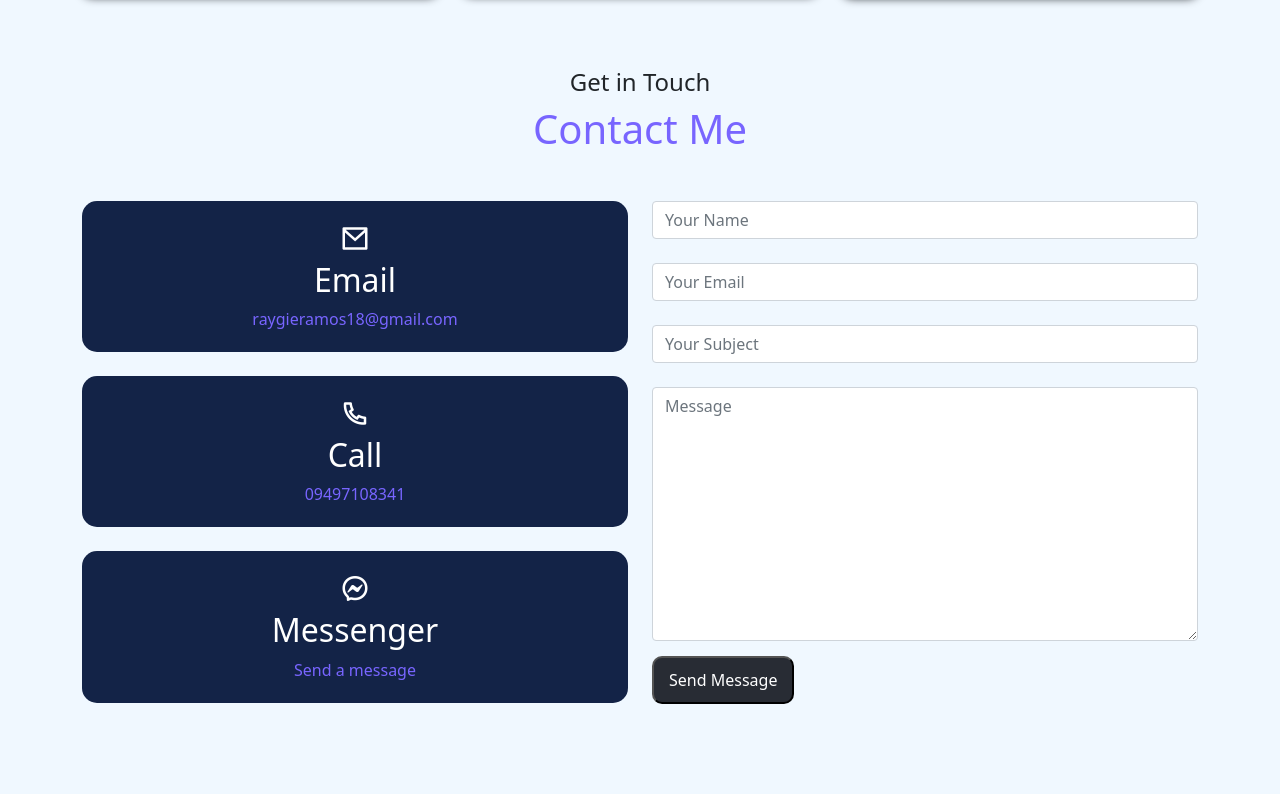
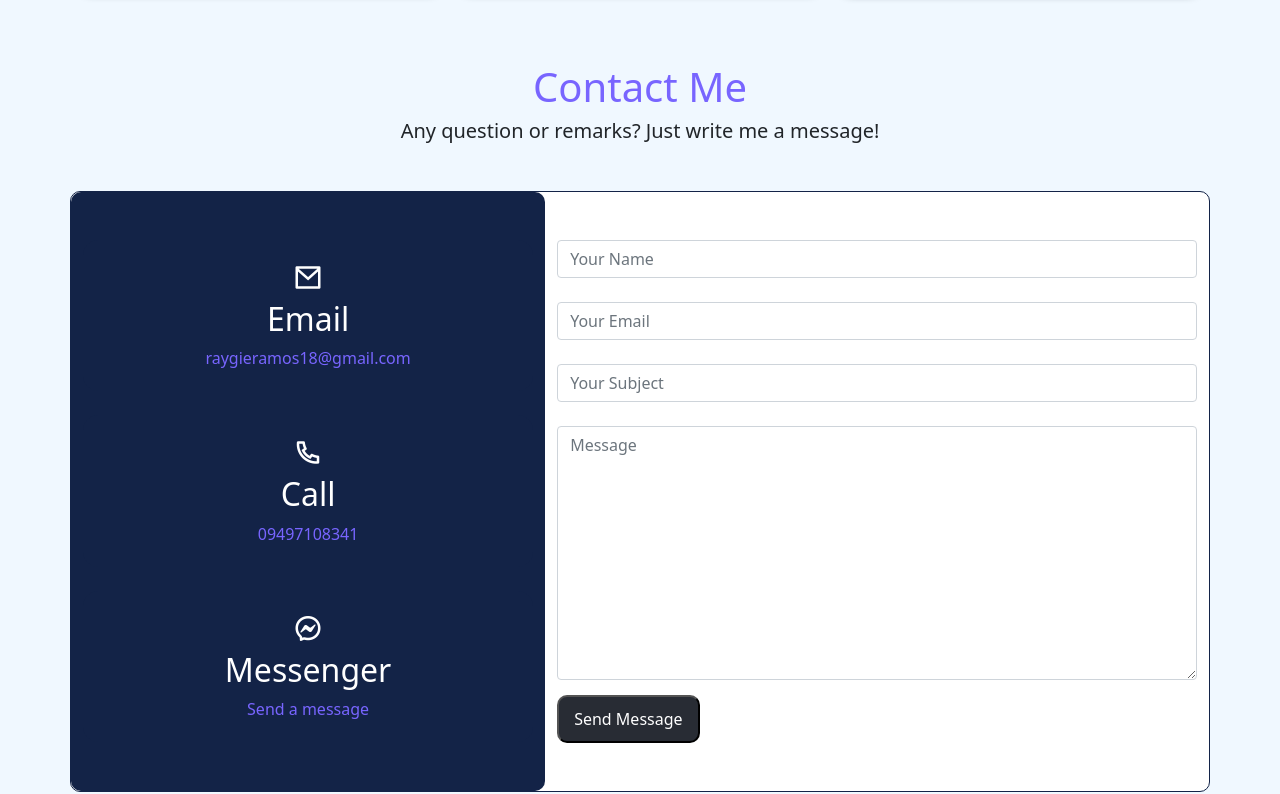
Before and after one commit to raygie/React-JS-Portfolio, a React (Create React App) app: page / in a window 1280 px wide. Shown: the part 1690-2484 px from the top of the page. Built offline with nearby package versions, Linux system fonts and the light colour scheme.

Commit message:
contact form

```diff
--- a/src/components/About/About.jsx
+++ b/src/components/About/About.jsx
@@ -15,7 +15,7 @@ function About() {
                 </Col>
                 <Col lg='6' md='6'>
                     <div className='heading mb-5'>
-                        <h4>Get to Know</h4>
+                        <h5>Get to Know</h5>
                         <h1>About Me</h1>
                     </div>
                 </Col>
--- a/src/components/Contact/Contact.jsx
+++ b/src/components/Contact/Contact.jsx
@@ -1,19 +1,19 @@
 import React from 'react'
 import './contact.css'
 import {Container,Row,Col} from 'reactstrap'
+import {Card} from 'reactstrap'
 
 function Contact() {
   return (
     <section className='Contact' id='contact'>
         <div className='heading text-center mb-5'>
-            <h4>Get in Touch</h4>
             <h1>Contact Me</h1>
+            <h5>Any question or remarks? Just write me a message!</h5>
           </div>
         <Container>
-            <Row className='row gy-4'>
-                <Col lg='6' md='6'>
-                    <Row className='row gy-4'>
-                        <Col lg='12'>
+            {/* <Row className='row gy-4'>
+                        <Col lg='4'>
+                            <a className='link' href="mailto: raygieramos18@gmail.com" target='_blank'>
                             <div className='box'>
                                 <div className='category d_flex'>
                                     <i class="ri-mail-line"></i>
@@ -21,12 +21,14 @@ function Contact() {
                                 <div className='title'>
                                     <h2>Email</h2>
                                     <div className='proj_buttons'>
-                                        <a className='link' href="mailto: raygieramos18@gmail.com" target="_blank">raygieramos18@gmail.com</a>
+                                        <a className='link'>raygieramos18@gmail.com</a>
                                     </div>
                                 </div>
                             </div>
+                            </a>
                         </Col>
-                        <Col lg='12'>
+                        <Col lg='4'>
+                            <a className='link' href="tel: +63-949-710-8341">
                                 <div className='box'>
                                     <div className='category d_flex'>
                                         <i class="ri-phone-line"></i>
@@ -34,12 +36,14 @@ function Contact() {
                                     <div className='title'>
                                         <h2>Call</h2>
                                         <div className='proj_buttons'>
-                                        <a className='link' href="tel: +63-949-710-8341">09497108341</a>
+                                            <a className='link'>09497108341</a>
                                         </div>
                                     </div>
                                 </div>
+                            </a>
                         </Col>
-                        <Col lg='12'>
+                        <Col lg='4'>
+                            <a className='link' href='http://m.me/paparaygie18' target='_blank'>
                                 <div className='box'>
                                     <div className='category d_flex'>
                                         <i class="ri-messenger-line"></i>
@@ -47,15 +51,69 @@ function Contact() {
                                     <div className='title'>
                                         <h2>Messenger</h2>
                                         <div className='proj_buttons'>
-                                        <a className='link' href="http://m.me/paparaygie18" target="_blank">Send a message</a>
+                                            <a className='link'>Send a message</a>
                                         </div>
                                     </div>
                                 </div>
+                            </a>
+                        </Col>
+            </Row> */}
+            <Row className='row gy-4'>
+                <Col lg='12'>
+                    <Row className='row gy-4'>
+                    <Card>
+                        <Row className='row gy-4'>
+                            <Col className='side' lg='5' md='5'>
+                                <Row className='row gy-4 mt-4'>
+                                            <Col lg='12'>
+                                                <a className='link' href="mailto: raygieramos18@gmail.com" target='_blank'>
+                                                <div className='box'>
+                                                    <div className='category d_flex'>
+                                                        <i class="ri-mail-line"></i>
+                                                    </div>
+                                                    <div className='title'>
+                                                        <h2>Email</h2>
+                                                        <div className='proj_buttons'>
+                                                            <a className='link'>raygieramos18@gmail.com</a>
+                                                        </div>
+                                                    </div>
+                                                </div>
+                                                </a>
+                                            </Col>
+                                            <Col lg='12'>
+                                                <a className='link' href="tel: +63-949-710-8341">
+                                                    <div className='box'>
+                                                        <div className='category d_flex'>
+                                                            <i class="ri-phone-line"></i>
+                                                        </div>
+                                                        <div className='title'>
+                                                            <h2>Call</h2>
+                                                            <div className='proj_buttons'>
+                                                                <a className='link'>09497108341</a>
+                                                            </div>
+                                                        </div>
+                                                    </div>
+                                                </a>
+                                            </Col>
+                                            <Col lg='12'>
+                                                <a className='link' href='http://m.me/paparaygie18' target='_blank'>
+                                                    <div className='box'>
+                                                        <div className='category d_flex'>
+                                                            <i class="ri-messenger-line"></i>
+                                                        </div>
+                                                        <div className='title'>
+                                                            <h2>Messenger</h2>
+                                                            <div className='proj_buttons'>
+                                                                <a className='link'>Send a message</a>
+                                                            </div>
+                                                        </div>
+                                                    </div>
+                                                </a>
                                             </Col>
                                 </Row>
                             </Col>
-                <Col lg='6' md='6'>
-                    <form action="">
+                            <Col lg='7' md='7'>
+                                <form action="" className='form mt-5 mb-5'>
                                     <Row className='row gy-4'>
                                         <Col lg='12'>
                                             <input className='form-control' type='text' name='' placeholder='Your Name' required></input>
@@ -74,6 +132,10 @@ function Contact() {
                                 </form>
                             </Col>
                         </Row>
+                    </Card>
+                    </Row>
+                </Col>
+            </Row>
         </Container>
     </section>
   )
--- a/src/components/Contact/contact.css
+++ b/src/components/Contact/contact.css
@@ -39,3 +39,11 @@
 .submit:hover{
     color: #7865ff;
 }
+.card{
+    border-radius: 10px ;
+    border-color: #132347;
+}
+.side{
+    background: #132347;
+    border-radius: 10px;
+}
--- a/src/components/Portfolio/Portfolio.css
+++ b/src/components/Portfolio/Portfolio.css
@@ -14,9 +14,6 @@
   color: #7865ff;
   background: #7865ff;
   transform: translateY(-0);
-}
-.Portfolio h4{
-  color: #7865ff;
 }
 .Portfolio .img {
   height: 100%;
--- a/src/components/Portfolio/Portfolio.jsx
+++ b/src/components/Portfolio/Portfolio.jsx
@@ -8,8 +8,8 @@ const Portfolio = () => {
   return (
       <section className='Portfolio' id='project'>
           <div className='heading text-center mb-5'>
-            <h4>VISIT MY PROJECTS AND SEE THE CODES</h4>
-            <h1>My Portfolio</h1>
+          <h1>My Portfolio</h1>
+            <h5>Visit My Projects and See the Codes</h5>
           </div>
           <Container className='container'>
         <Row className='row gy-4'>
```
Lines whose indentation alone changed are shown as unchanged.
